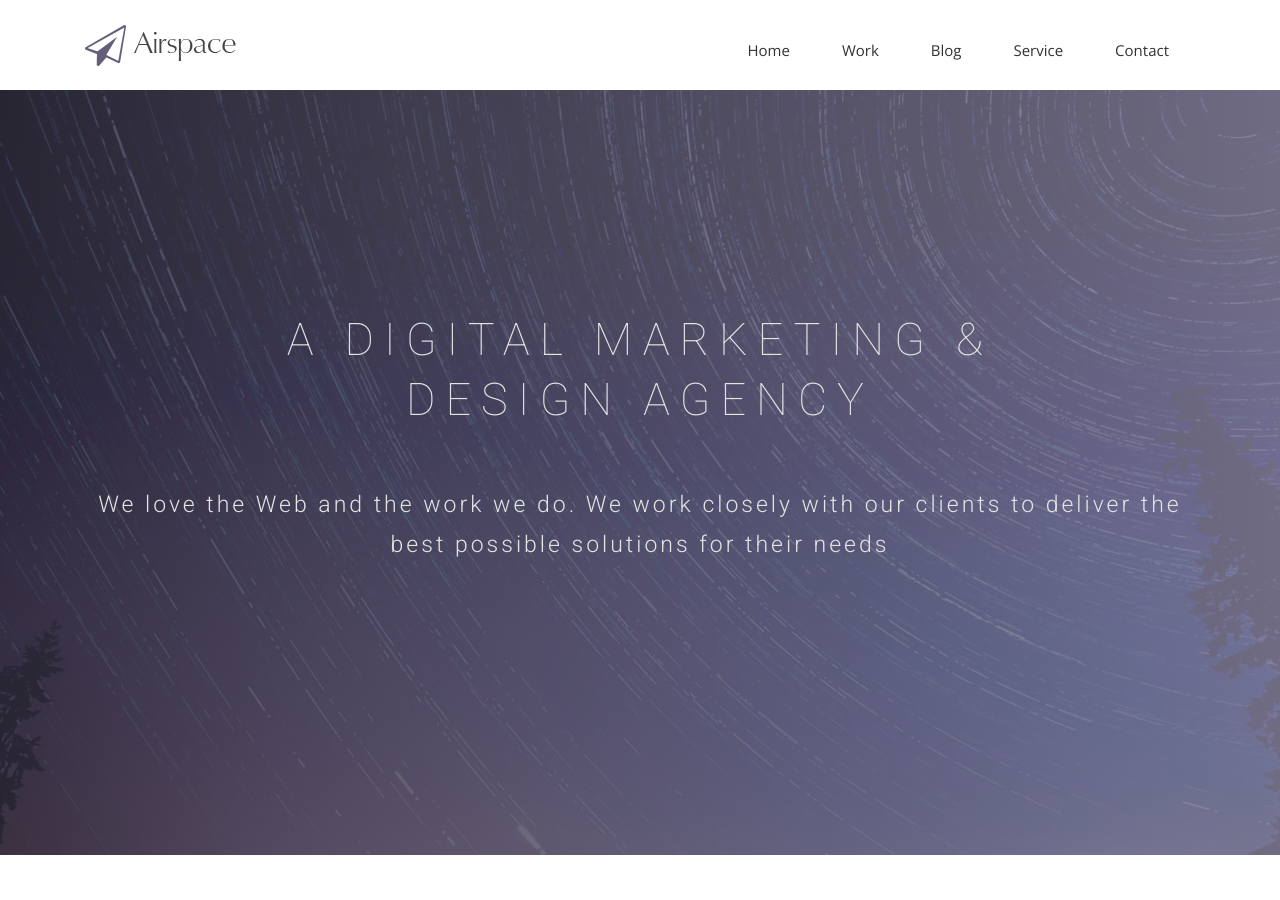
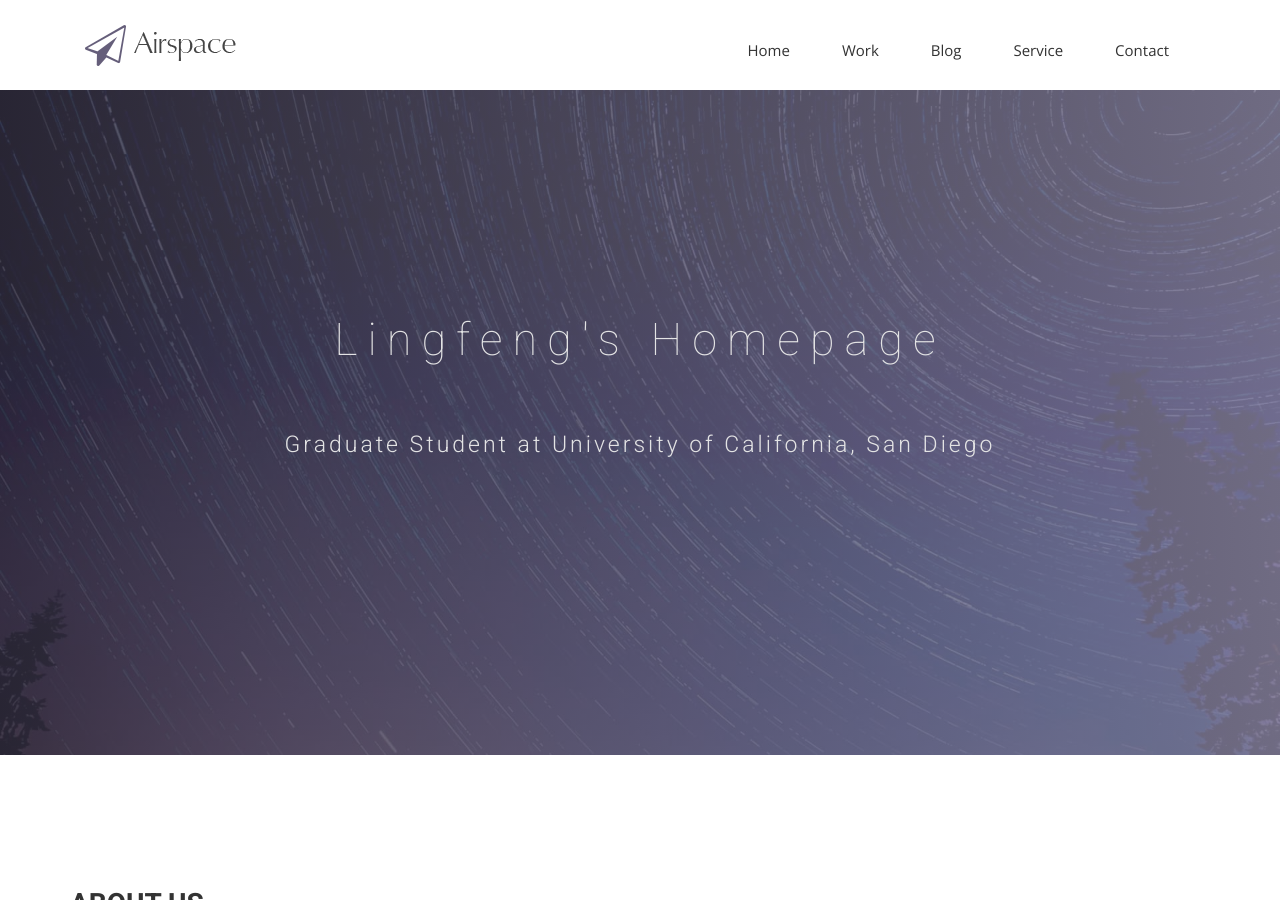
Before and after one commit to wei-lingfeng/lingfeng-wei.github.io, a Jekyll site: the page built from index.html, in a window 1280 px wide and 900 px high. Built offline with Jekyll 4.4.1, drawn with Linux system fonts in a browser that asks for light colours; nearby versions of some CDN libraries; some web fonts are replaced.

Commit message:
Update index.html

```diff
--- a/index.html
+++ b/index.html
@@ -10,8 +10,8 @@ permalink: /
     <div class="row">
       <div class="col-md-10 col-md-offset-2">
         <div class="block">
-          <h1 class="animated fadeInUp">A DIGITAL MARKETING &#38; <br> DESIGN AGENCY</h1>
-          <p class="animated fadeInUp">We love the Web and the work we do. We work closely with our clients to deliver the best possible solutions for their needs</p>
+          <h1 class="animated fadeInUp">Lingfeng's Homepage</h1>
+          <p class="animated fadeInUp">Graduate Student at University of California, San Diego</p>
         </div>
       </div>
     </div>
```
